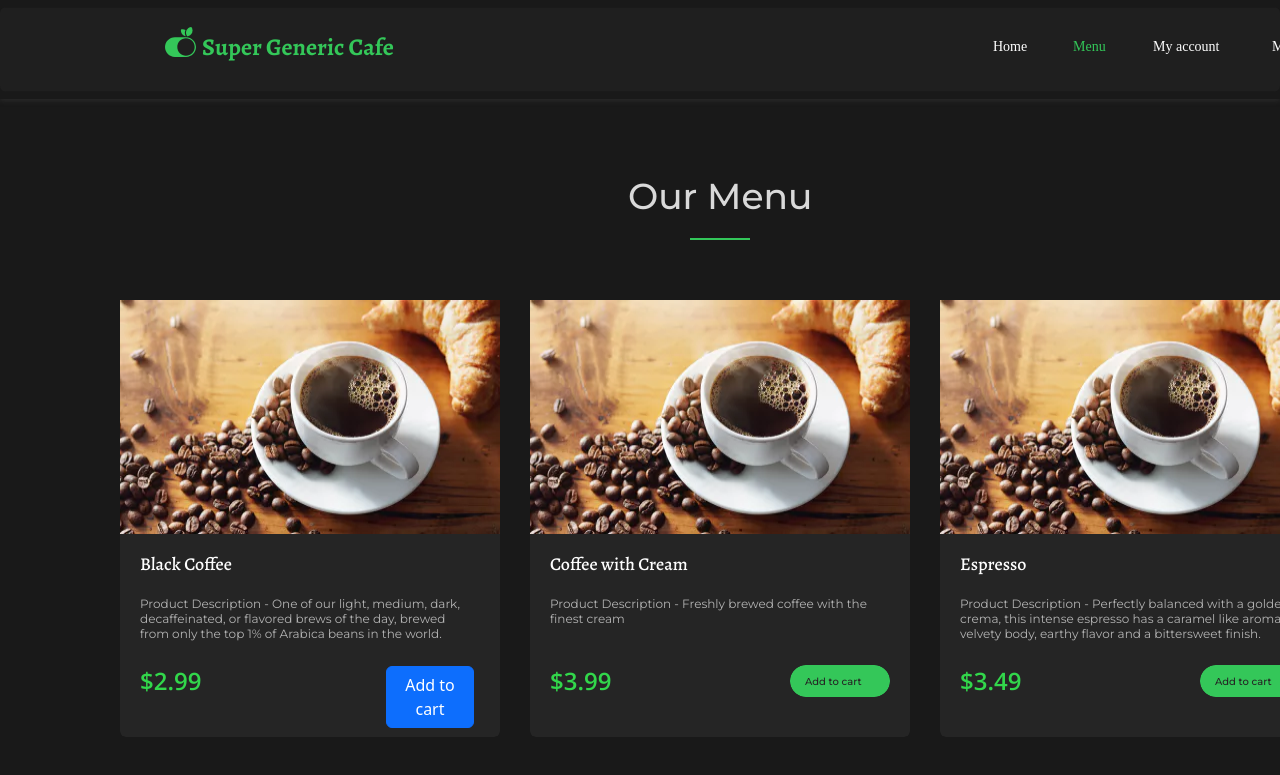
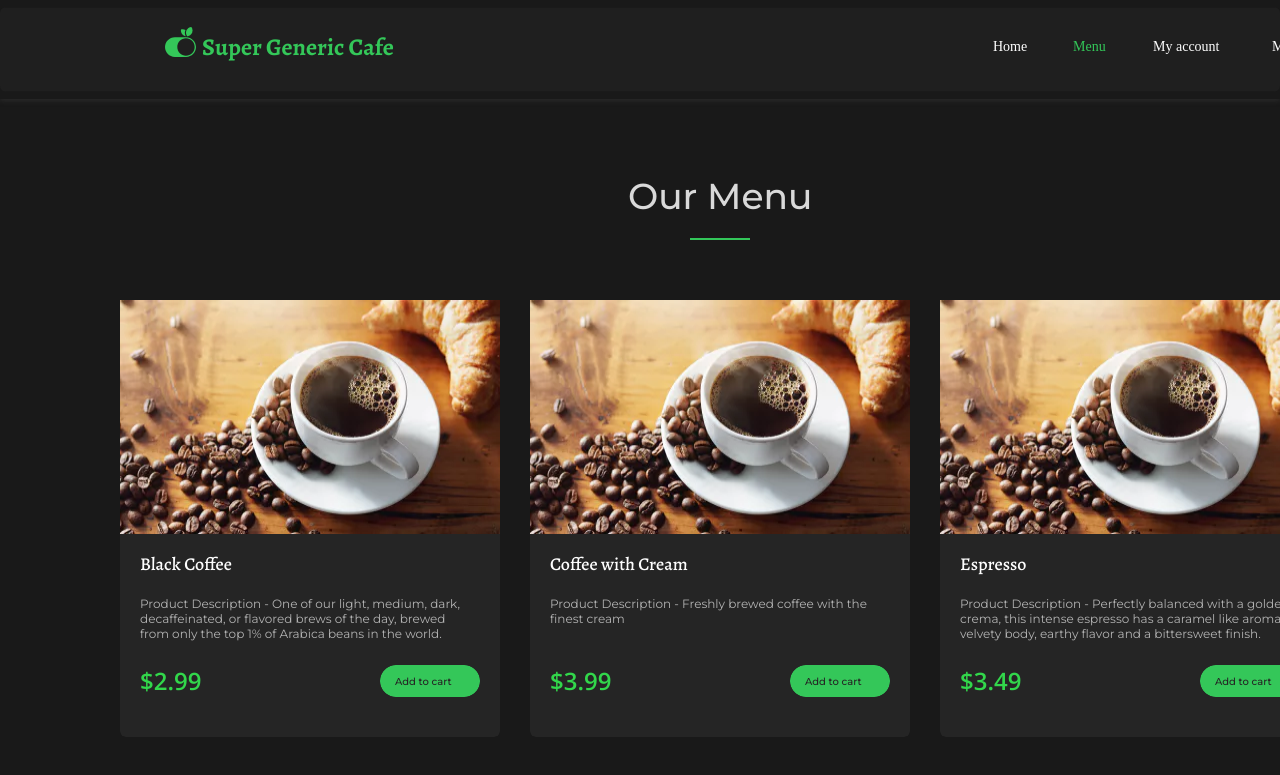
Before and after one commit to MatthewHummel/CSI3370_Project, a Vue app: page /menu in a window 1280 px wide. Shown: the top 775 px of the page. Built offline with nearby package versions, Linux system fonts and the light colour scheme; a web font is replaced by a local one; what @lottiefiles/vue-lottie-player would draw is missing.

Commit message:
change menu1 button back to match the others

```diff
--- a/src/views/menupage.vue
+++ b/src/views/menupage.vue
@@ -474,7 +474,12 @@
           </div>
           <span class="menupage-text117"><span>$2.99</span></span>
           <button class="menupage-addtocartbutton11">
-            <a href="cart" data-name="Black Coffee" data-price="2.99" class="add-to-cart btn btn-primary">Add to cart</a>
+            <img
+              src="/playground_assets/primaryi2617-xzyn-200h.png"
+              alt="PrimaryI2617"
+              class="menupage-primary11"
+            />
+            <span class="menupage-text119"><span>Add to cart</span></span>
           </button>
         </div>
         <div class="menupage-menuheading">
```
